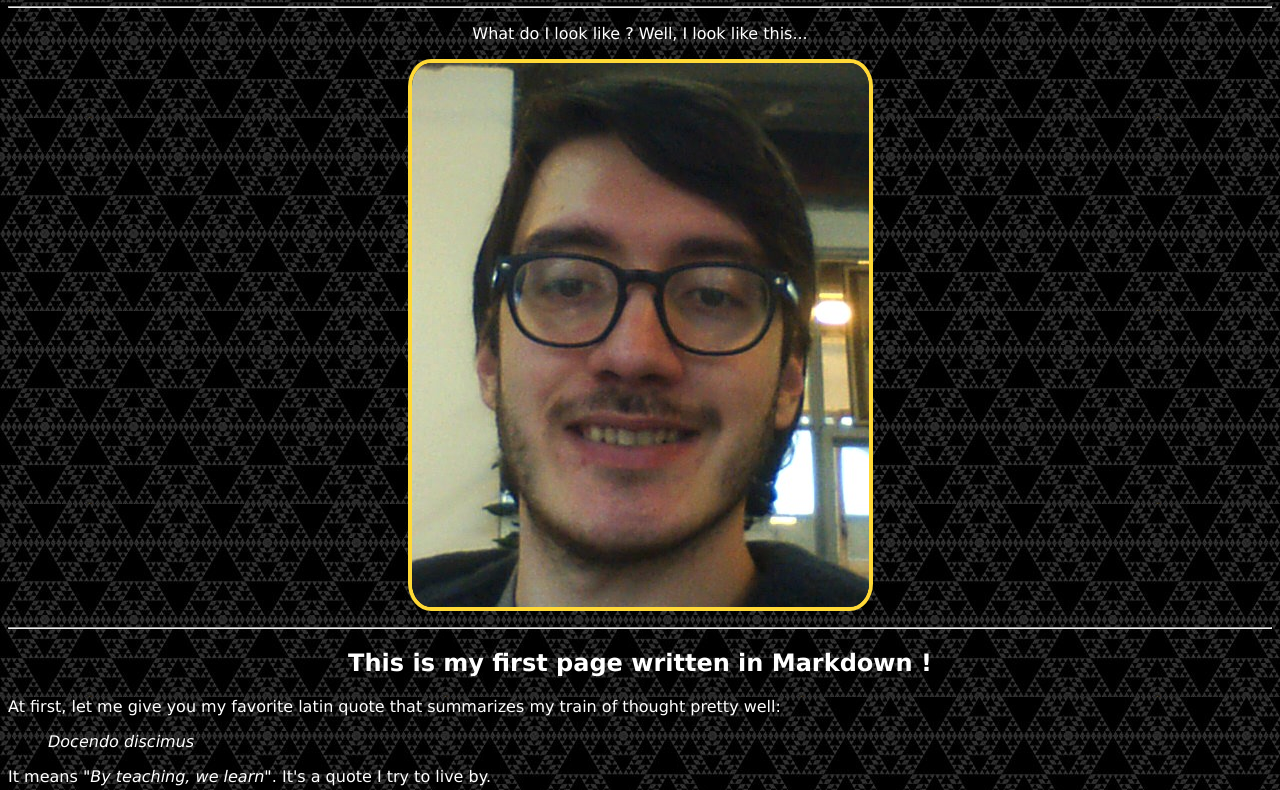
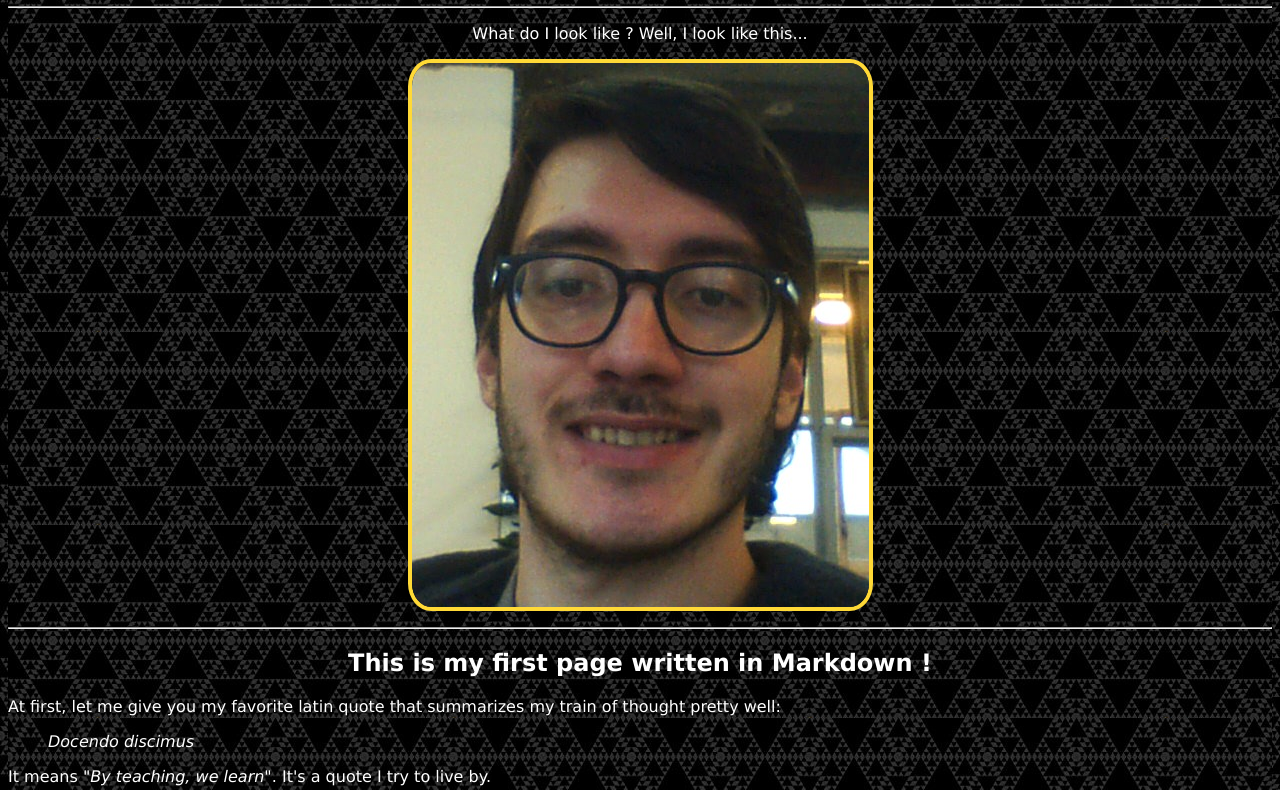
Before and after one commit to Jean-OIKONOMOU/presentationMD, a plain HTML site: page index.html in a window 1280 px wide. Shown: the part 75-865 px from the top of the page. Drawn offline with Linux system fonts and the light colour scheme.

Commit message:
10/01/19

```diff
--- a/stylesheet.css
+++ b/stylesheet.css
@@ -3,6 +3,10 @@ html {
   color: white;
   font: 1.2em , sans-serif;
   font-family: "Fira Sans", Verdana;
+}
+
+body {
+  background-image: url('bg.jpg');
 }
 
 .me {
```
